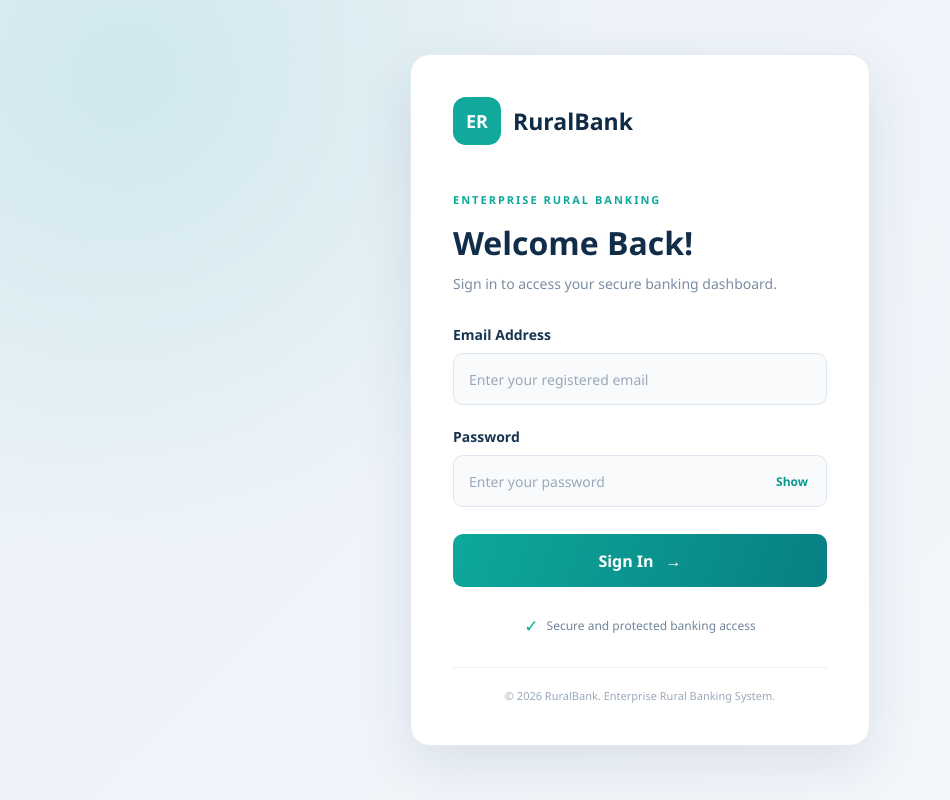
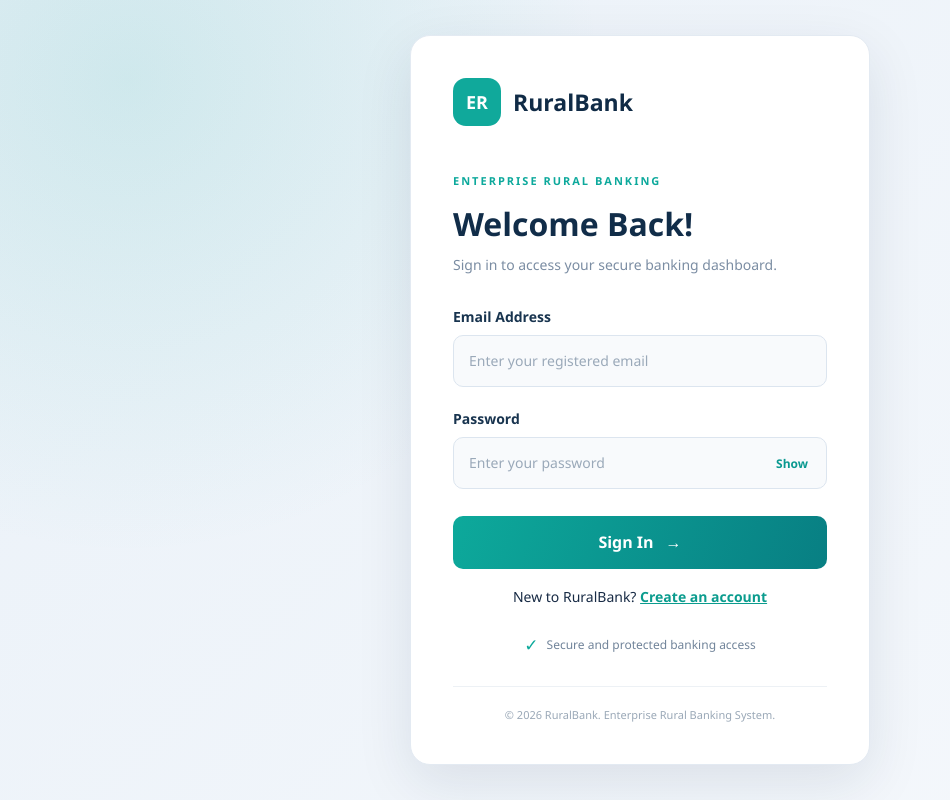
Before and after one commit to jayashree1967/Enterprise-Rural-Banking-System, a React app in the folder frontend/: page /login in a window 1280 px wide. Shown: the whole page, without its empty margins (0-950 px from the left). Built offline with nearby package versions, Linux system fonts and the light colour scheme; no server answers; the HTML template or start-up script is replaced by a standard one.

Commit message:
Add sign-up link to login page

```diff
--- a/frontend/src/pages/login.jsx
+++ b/frontend/src/pages/login.jsx
@@ -119,6 +119,10 @@ function Login() {
 
         </form>
 
+        <div style={{ textAlign: "center", marginTop: "18px", fontSize: "14px" }}>
+          New to RuralBank? <a href="/register" style={{ color: "#0b9c8e", fontWeight: 600 }}>Create an account</a>
+        </div>
+
         <div className="login-security">
           <span>✓</span>
           Secure and protected banking access
```
